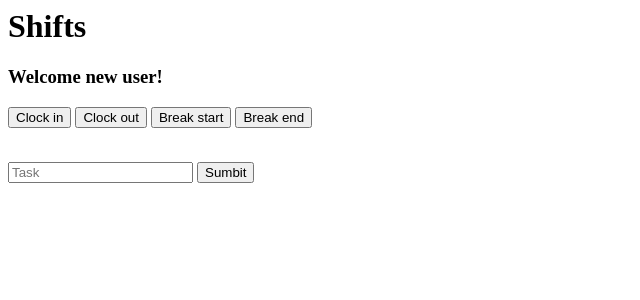
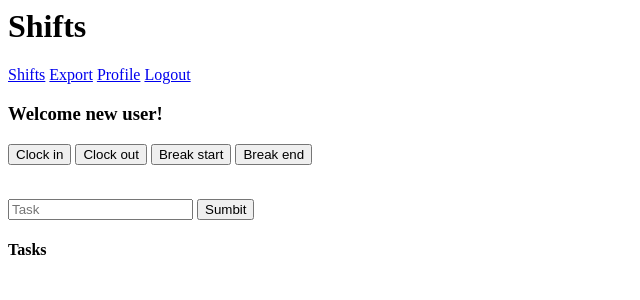
Before and after one commit to yarokifor/TimeTracker, a Django app: page /shifts in a window 1280 px wide. Shown: the top 300 px of the page, without its empty margins (0-640 px from the left). Run offline with Django 3.2, Linux system fonts and the light colour scheme; the visitor is signed in with stand-in values (Sample User, id 1); data that the repository does not hold is empty.

Commit message:
Improved code and functionitly

```diff
--- a/shifts/templates/base.html
+++ b/shifts/templates/base.html
@@ -8,8 +8,16 @@
 Your password is not good.
 {% elif error == "apple" %}
 This is a test.
-{% endif  %}
+{% endif %}
 </h2>
+
+{% if user.is_authenticated == True %}
+<a href="/shifts">Shifts</a>
+<a href="/export">Export</a>
+<a href="/profile">Profile</a>
+<a href="/logout">Logout</a>
+{% endif %}
+
 {% block main %}
 {% endblock %}
 </body>
--- a/shifts/templates/shifts.html
+++ b/shifts/templates/shifts.html
@@ -25,9 +25,14 @@ Unknow event: {{ last_event.event }} @{{ last_event.time }}
 {% endfor %}
 </form>
 <br/>
-<form action="/shifts">
+<form action="/shifts" method="POST">
 {% csrf_token %}
 <input type="textarea" name="desc" placeholder="Task"></input>
 <button type="sumbit" name="event" value="task">Sumbit</button>
 </form>
+
+<h4>Tasks</h4>
+{% for task in tasks %}
+<div class="task">{{ task.description }}</div><br/>
+{% endfor %}
 {% endblock %}
--- a/shifts/urls.py
+++ b/shifts/urls.py
@@ -4,5 +4,6 @@ from . import views
 urlpatterns = [
     url(r'^$', views.index),
     url(r'^login$', views.login_handler),
+    url(r'^logout$', views.logout_handler),
     url(r'^shifts$', views.shifts),
 ]
--- a/shifts/views.py
+++ b/shifts/views.py
@@ -4,7 +4,7 @@ from django.http import HttpResponseRedirect
 #from django.template import loader
 from django.views.decorators.http import require_http_methods
 from django.contrib.auth.decorators import login_required
-from django.contrib.auth import authenticate, login
+from django.contrib.auth import authenticate, login, logout
 from shifts.models import Shift, Event, Task
 import bleach
 import datetime
@@ -27,45 +27,36 @@ def login_handler(request):
         return HttpResponseRedirect("/?error=invalid_login")
 
 @login_required
+def logout_handler(request):
+    logout(request)
+    return HttpResponseRedirect("/?message=succesful_logout")
+
+@login_required
 def shifts(request):
-    is_clocked_out = None
     last_shift = None
-    last_event = None
-    try:
-        last_shift = Shift.objects.get(user__id__exact=request.user.id)
-    except Shift.DoesNotExist:
-        #User has never done a shift...
-        is_clocked_out = True
-    else:
-        try:
-            last_event = Event.objects.filter(shift__id__exact = last_shift.id).order_by('time').first()
-            if last_event.event  == "OUT":
-                is_clocked_out = True
-            else:
-                is_clocked_out = False
-        except Event.DoesNotExist:
-            #Werid. User has a shift but doesn't have any events associated with it.
-            lastShift.delete()
-            is_clocked_out = True
+    last_event = Event.objects.filter(shift__user = request.user).order_by("time").last()
 
+    if last_event != None:
+        last_shift = last_event.shift
 
     if request.method == 'POST':
         event = request.POST['event']
         if event == 'task':
-            task = Task(shift = lastShift, description = bleach.clean(request.POST['desc']))
+            task = Task(shift = last_shift, description = bleach.clean(request.POST['desc']))
             task.save()
-        elif event == 'IN':
-           if is_clocked_out:
-                last_shift = Shift(user = request.user)
-                last_shift.save()
-                last_event = Event(shift = last_shift, event = "IN", time = datetime.datetime.now())
         else:
             if event in [item[0] for item in Event.EVENTS]:
+                if event == 'IN':
+                    last_shift = Shift(user = request.user)
+                    last_shift.save()
                 last_event = Event(shift = last_shift, event = event, time = datetime.datetime.now())
+                last_event.save()
 
     context = {
         "error": request.GET.get("error"),
         "last_event": last_event,
+        "tasks": Task.objects.filter(shift = last_shift),
         "event_choices": Event.EVENTS,
     }
+
     return render(request, 'shifts.html', context)
```
Also changed, not shown: shifts/models.py (+29 -4 lines).
